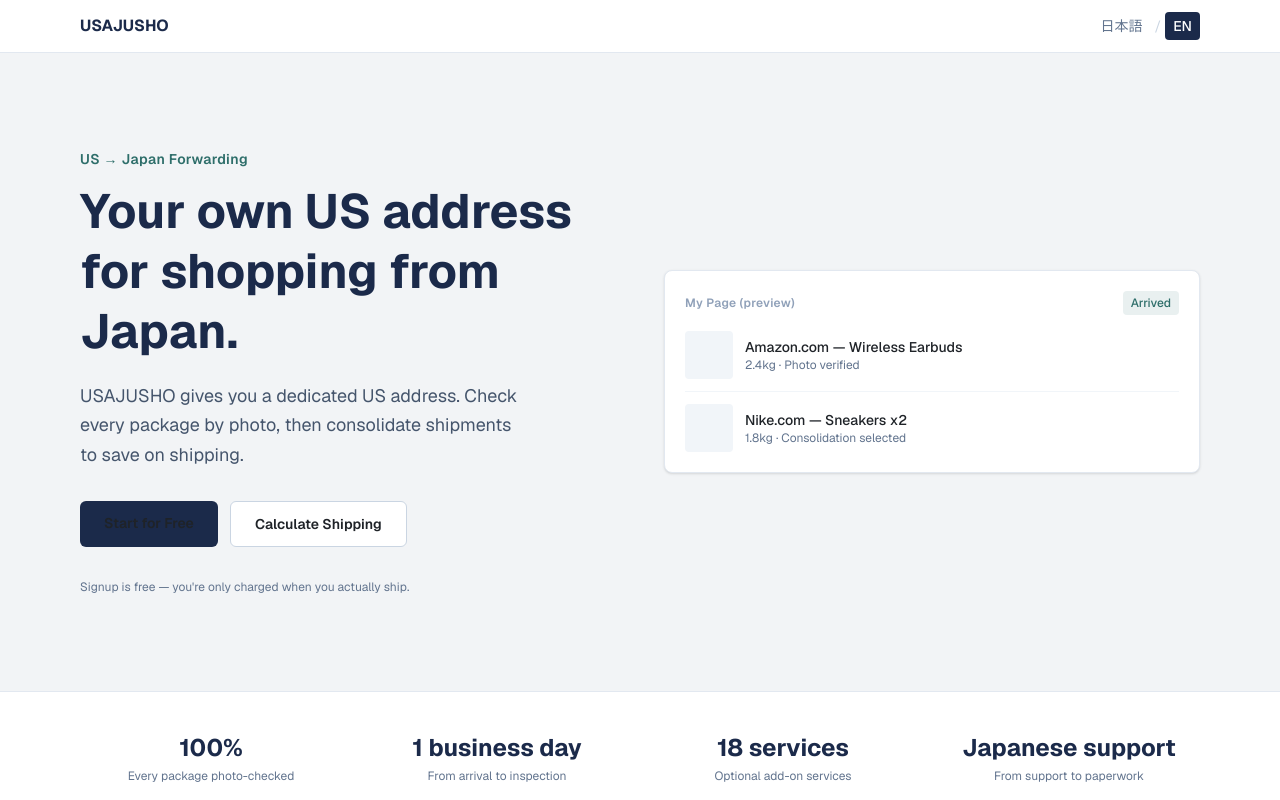
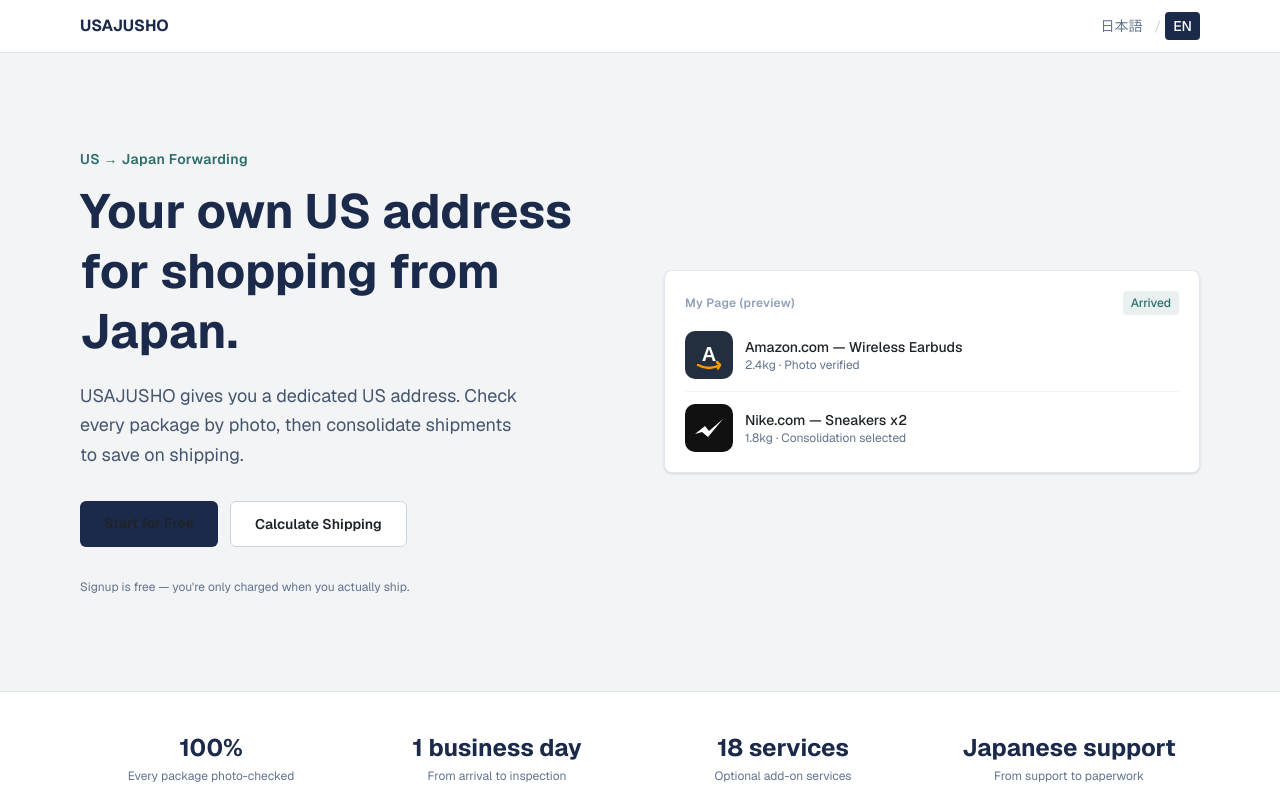
Before and after one commit to leelee90503-alt/usajusho-app, a Next.js app: page /en in a window 1280 px wide. Shown: the top 800 px of the page. Built offline with nearby package versions, Linux system fonts and the light colour scheme; no server answers; the database is empty.

Commit message:
Add stylized store marks for Amazon/Nike in hero preview card

```diff
--- a/app/[locale]/page.tsx
+++ b/app/[locale]/page.tsx
@@ -63,7 +63,7 @@
             </div>
             <div className="space-y-3">
               <div className="flex gap-3 items-center border-b border-slate-100 pb-3">
-                <div className="w-12 h-12 rounded bg-slate-100 shrink-0" aria-hidden="true" />
+                    <img src="/images/store-amazon.svg" alt={t("hero.previewItem1LogoAlt")} className="w-12 h-12 rounded shrink-0" />
                 <div className="min-w-0">
                   <p className="text-sm font-medium text-[var(--usj-text)] truncate">
                     {t("hero.previewItem1")}
@@ -72,7 +72,7 @@
                 </div>
               </div>
               <div className="flex gap-3 items-center">
-                <div className="w-12 h-12 rounded bg-slate-100 shrink-0" aria-hidden="true" />
+                    <img src="/images/store-nike.svg" alt={t("hero.previewItem2LogoAlt")} className="w-12 h-12 rounded shrink-0" />
                 <div className="min-w-0">
                   <p className="text-sm font-medium text-[var(--usj-text)] truncate">
                     {t("hero.previewItem2")}
--- a/messages/en.json
+++ b/messages/en.json
@@ -22,7 +22,9 @@
       "previewItem1": "Amazon.com — Wireless Earbuds",
       "previewMeta1": "2.4kg · Photo verified",
       "previewItem2": "Nike.com — Sneakers x2",
-      "previewMeta2": "1.8kg · Consolidation selected"
+      "previewMeta2": "1.8kg · Consolidation selected",
+      "previewItem1LogoAlt": "Amazon.com store icon",
+      "previewItem2LogoAlt": "Nike.com store icon"
     },
     "trust": {
       "stat1Value": "100%",
--- a/messages/ja.json
+++ b/messages/ja.json
@@ -22,7 +22,9 @@
       "previewItem1": "Amazon.com — ワイヤレスイヤホン",
       "previewMeta1": "2.4kg・写真確認済み",
       "previewItem2": "Nike.com — スニーカー 2足",
-      "previewMeta2": "1.8kg・統合配送を選択中"
+      "previewMeta2": "1.8kg・統合配送を選択中",
+      "previewItem1LogoAlt": "Amazon.comのストアアイコン",
+      "previewItem2LogoAlt": "Nike.comのストアアイコン"
     },
     "trust": {
       "stat1Value": "100%",
```
Also changed, not shown: public/images/store-amazon.svg (added), public/images/store-nike.svg (added).
